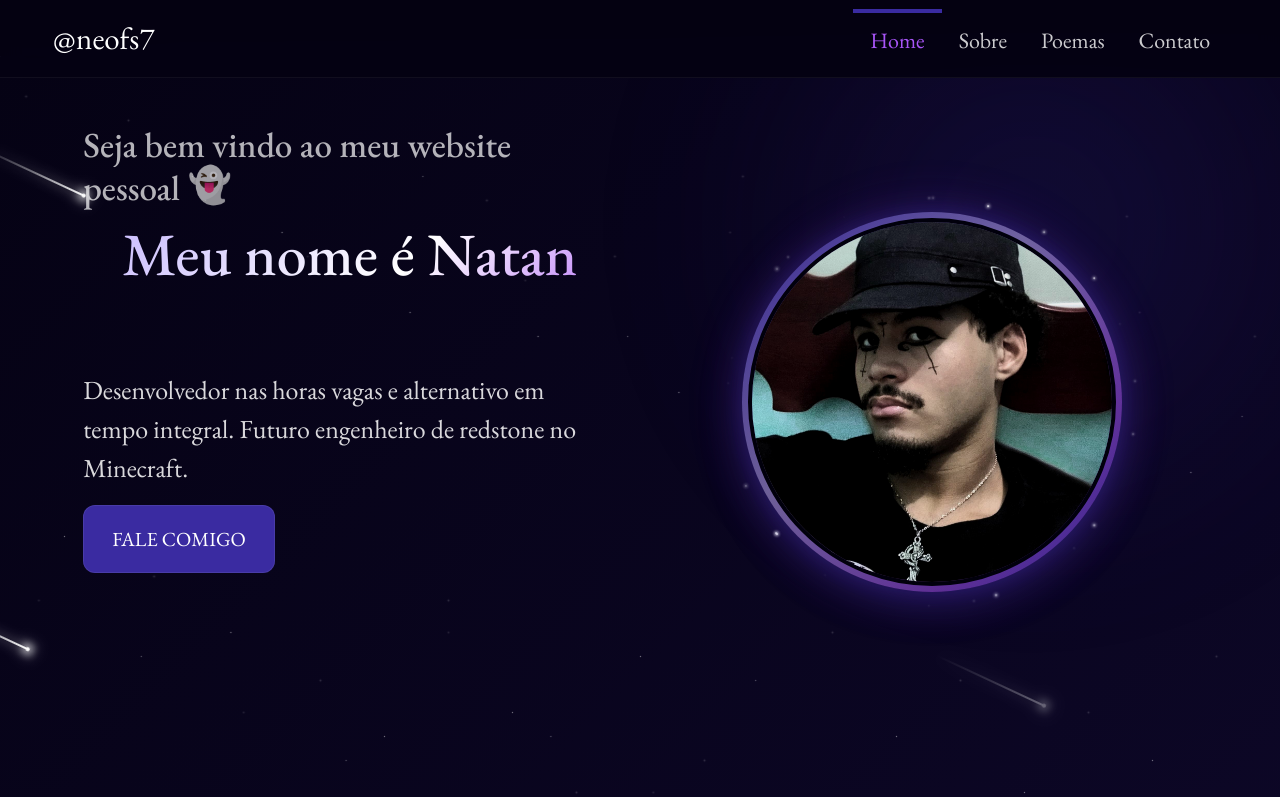
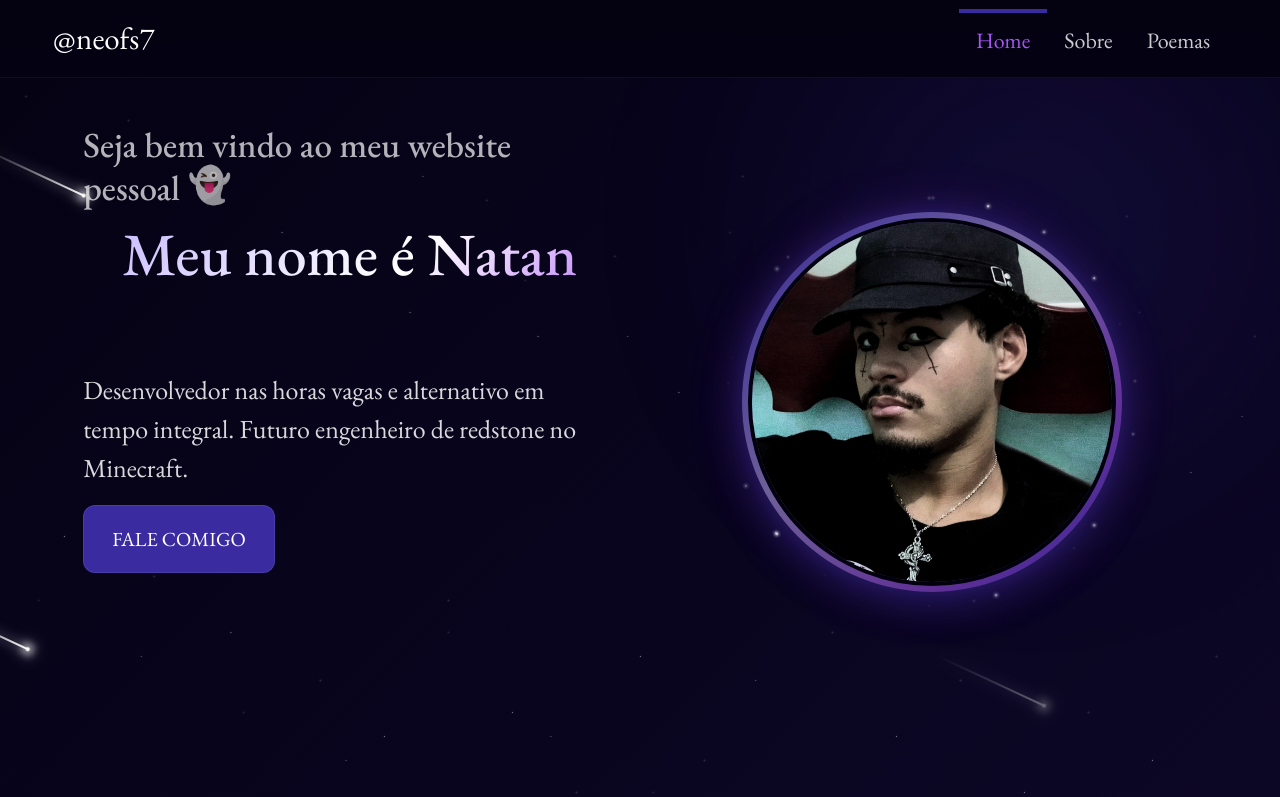
Before and after one commit to NeoFS7/website-pessoal, a plain HTML site: page index.html in a window 1280 px wide. Shown: the top 797 px of the page. Drawn offline with nearby package versions, Linux system fonts and the light colour scheme; animation ran at ten frames a second; a small style sheet from the web is missing.

Commit message:
feat: remoção de 'contato' da navbar

```diff
--- a/index.html
+++ b/index.html
@@ -35,7 +35,6 @@
                         <li class="nav-item"><a class="nav-link" href="#home">Home</a></li>
                         <li class="nav-item"><a class="nav-link" href="#sobre">Sobre</a></li>
                         <li class="nav-item"><a class="nav-link" href="#purgatorio">Poemas</a></li>
-                        <li class="nav-item"><a class="nav-link" href="#contato">Contato</a></li>
                     </ul>
                 </div>
             </div>
```
